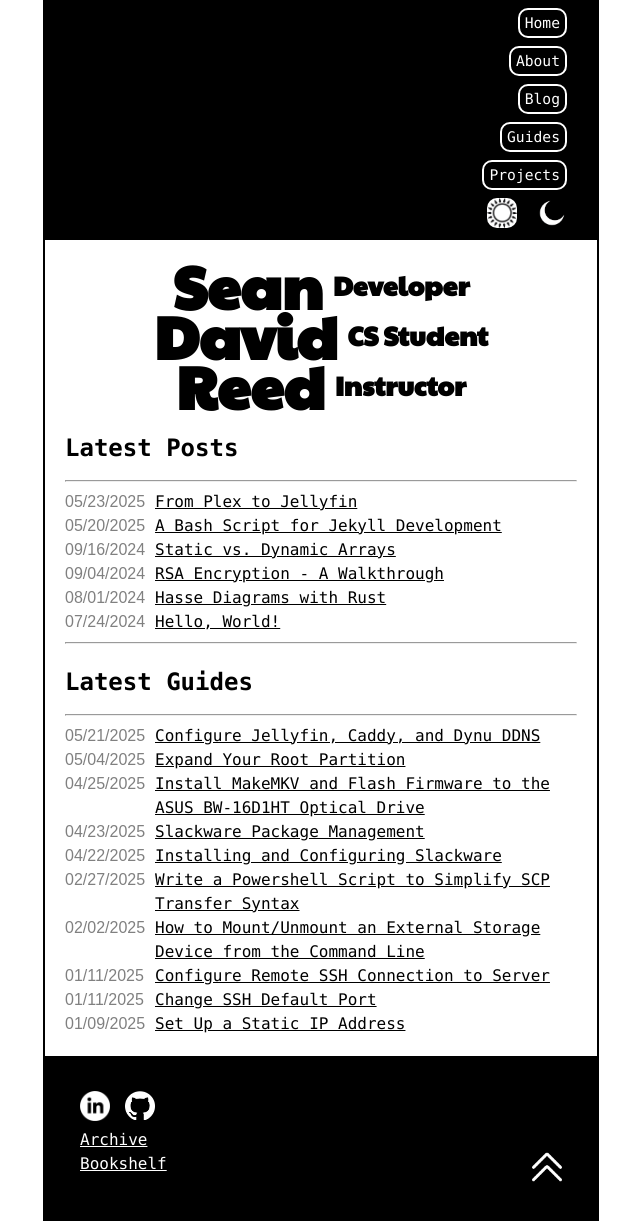
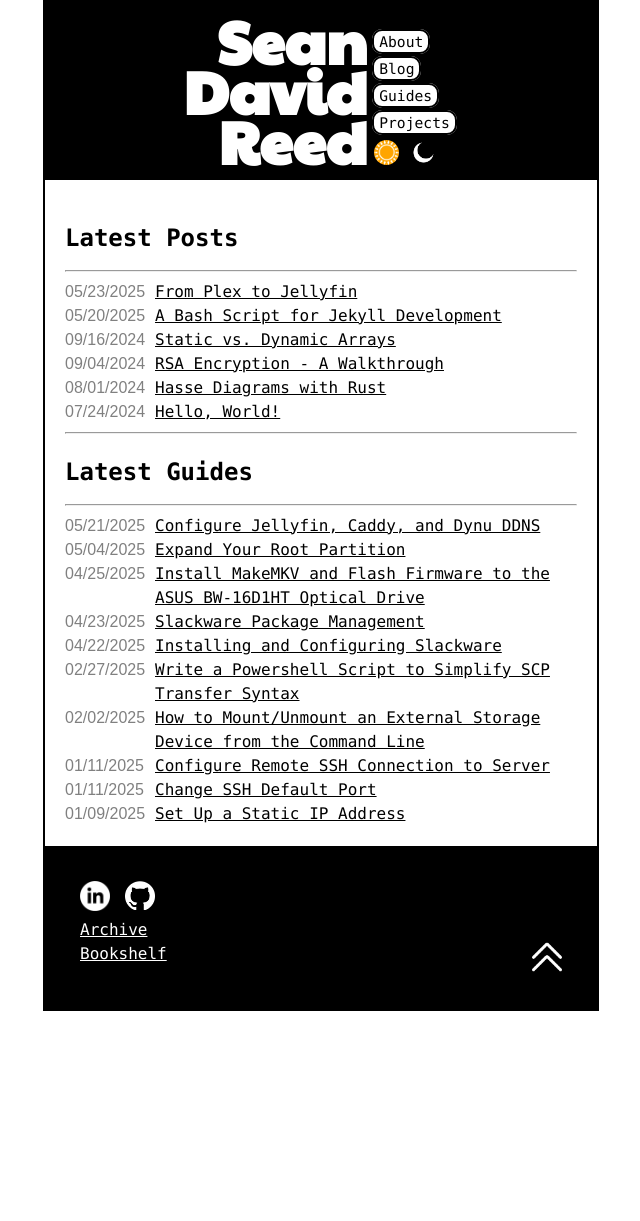
Before and after one commit to seandavidreed/seandavidreed.github.io, a Jekyll site: the page built from index.html, in a window 1280 px wide. Shown: the whole page, without its empty margins (319-959 px from the left). Built offline with Jekyll 4.4.1, drawn with Linux system fonts in a browser that asks for light colours; after the commit the page ends 1011 px from its top, so only the background shows below that.

Commit message:
Redesign navbar

```diff
--- a/_layouts/default.html
+++ b/_layouts/default.html
@@ -51,17 +51,27 @@
 				darkMode(darkmode, false);
 			});
 		</script>
-		<nav>
-			<a href="/index.html">Home</a>
-			<a href="/about.html">About</a>
-			<a href="/blog.html">Blog</a>
-			<a href="/guides.html">Guides</a>
-			<a href="/projects.html">Projects</a>
-			<div>
-				<input id="lightmode" class="darkmode-input" type="image" alt="lightmode" src="/images/light-mode.png" onclick="darkMode(darkmode, true);">
-				<input id="darkmode" class="darkmode-input" type="image" alt="darkmode" src="/images/Crescent-Moon-PNG-Picture.png" onclick="darkMode(darkmode, true);">
+		<div class="nav">
+			<div style="align-self: center; justify-self: end;">
+				<a class="home-link" href="/index.html" style="text-decoration: none;">
+				<div class="index">
+					<h2 style="margin: 0px; padding-right: 5px; color: white; float: right;">Sean</h2>
+					<h2 style="margin: 0px; padding-right: 5px; color: white">David</h2>
+					<h2 style="margin: 0px; padding-right: 5px; color: white; float: right;">Reed</h2>
+				</div>
+				</a>
 			</div>
-		</nav>
+			<div style="align-self: center; height: 120px">
+				<div class="page-link"><a href="/about.html">About</a></div>
+				<div class="page-link"><a href="/blog.html">Blog</a></div>
+				<div class="page-link"><a href="/guides.html">Guides</a></div>
+				<div class="page-link"><a href="/projects.html">Projects</a></div>
+				<div>
+					<input id="lightmode" class="darkmode-input" type="image" alt="lightmode" src="/images/light-mode.png" onclick="darkMode(darkmode, true);">
+					<input id="darkmode" class="darkmode-input" type="image" alt="darkmode" src="/images/Crescent-Moon-PNG-Picture.png" onclick="darkMode(darkmode, true);">
+				</div>
+			</div>
+		</div>
 		<div class="main">
 			{{ content }}
 		</div>
--- a/css/styles.scss
+++ b/css/styles.scss
@@ -39,42 +39,48 @@ body {
 }
 
 /* UNIVERSAL NAV SETTINGS */
-nav {
-	display: flex;
+.nav {
+	display: grid;
+	position: absolute;
 	background-color: black;
-	position: absolute;
-	width: 100vw;
-	align-items: center;
-	justify-content: center;
-	column-gap: 5px;
-	height: 50px;
-	z-index: 99;
+	grid-template-columns: 1.5fr 1.0fr;
+	height: 180px;
+	width: 100%;
 
-	a {
+	a:not(.home-link) {
 		border: 2px solid;
-		border-color: white;
+		background-color: white;
+		border-color: black;
 		border-radius: 10px;
 		padding: 2px 5px;
-		color: white;
+		color: black;
 		text-decoration: none;
 		font-size: 11pt;
 	}
 
-	a:hover {
-		color: black;
-		background: white;
+	a:hover:not(.home-link) {
+		color: white;
+		background: orange;
 	}
 
-	a:active {
-		color: black;
-		background: white;
+	a:active:not(.home-link) {
+		color: white;
+		background: orange;
+	}
+
+	input {
+		margin-top: 2px;
+		margin-left: 2px;
+	}
+
+	.page-link {
+		margin-bottom: 3px;
 	}
 
 	.darkmode-input {
 		height: auto;
-		width: 30px;
-		border-radius: 10px;
-		align-items: center;
+		width: 25px;
+		border-radius: 100%;
 	}
 }
 
@@ -128,7 +134,7 @@ img {
 	/* LAYOUT */
 	justify-content: center;
 	overflow: scroll;
-	margin-top: 50px;
+	margin-top: 180px;
 	margin-bottom: $footer-footprint;
 }
 
@@ -170,7 +176,7 @@ img {
 .index {
 	font-family: Paytone, sans-serif;
 	font-weight: bold;
-	font-size: 25pt;
+	font-size: 30pt;
 	line-height: 50px;
 	column-gap: 0px;
 }
@@ -197,8 +203,7 @@ img {
 
 /* MODIFY DARKMODE */
 #lightmode {
-	background-color: black;
-	filter: invert(1);
+	background-color: orange;
 }
 .darkmode--activated {
 	.highlight {
@@ -215,15 +220,19 @@ img {
 	}
 
 	#darkmode {
-		background-color: black;
+		background-color: orange;
 		filter: invert(1);
 	}
 
 	#lightmode {
-		filter: unset;
+		background-color: black;
 	}
 
-	nav, footer {
+	a:not(.home-link) {
+		filter: invert(1);
+	}
+
+	.nav, footer {
 		border-color: white;
 	}
 }
@@ -233,29 +242,10 @@ img {
 	.main {
 		padding: 10px;
 		width: 100%;
-		margin-top: 240px;
-	}
-
-	.index {
-		.tagline {
-			display: none;
-		}
 	}
 
 	.archive-flex .row {
 		flex-direction: column;
-	}
-
-	nav {
-		flex-direction: column;
-		height: 240px;
-		justify-content: flex-start;
-		align-items: flex-end;
-
-		a, input {
-			margin-top: 8px;
-			margin-right: 10px;
-		}
 	}
 }
 
@@ -263,35 +253,15 @@ img {
 	.main {
 		padding: 10px;
 		width: 100%;
-		margin-top: 240px;
-	}
-
-	.index {
-		font-size: 20pt;
-		.tagline {
-			font-size: 18pt;
-		}
 	}
 
 	.archive-flex .row {
 		flex-direction: column;
 	}
-
-	nav {
-		flex-direction: column;
-		height: 240px;
-		justify-content: flex-start;
-		align-items: flex-end;
-
-		a, input {
-			margin-top: 8px;
-			margin-right: 10px;
-		}
-	}
 }
 
 @media (min-width: $bp-phone) {
-	nav, footer {
+	.nav, footer {
 		padding: 0px 20px 0px;
 		width: 70%;
 	}
@@ -301,19 +271,13 @@ img {
 		width: 70%;
 	}
 
-	.index {
-		font-size: 20pt;
-		.tagline {
-			font-size: 18pt;
-		}
-	}
 	.archive-flex .row {
 		flex-direction: column;
 	}
 }
 
 @media (min-width: $bp-tablet) {
-	nav, footer {
+	.nav, footer {
 		padding: 0px 20px 0px;
 		width: 70%;
 		border-left: 2px solid;
@@ -329,19 +293,13 @@ img {
 		border-color: black;
 	}
 
-	.index {
-		font-size: 30pt;
-		.tagline {
-			font-size: 20pt;
-		}
-	}
 	.archive-flex .row {
 		flex-direction: row;
 	}
 }
 
 @media (min-width: $bp-smallputer) {
-	nav, footer {
+	.nav, footer {
 		padding: 0px 20px 0px;
 		width: 50%;
 	}
@@ -353,7 +311,7 @@ img {
 }
 
 @media (min-width: $bp-largeputer) {
-	nav, footer {
+	.nav, footer {
 		padding: 0px 20px 0px;
 		width: 40%;
 	}
--- a/index.html
+++ b/index.html
@@ -2,20 +2,6 @@
 layout: default
 title: Home
 ---
-<div>
-	<div class="index row" style="justify-content: center;">
-		<h2 style="margin: 0px; padding-right: 5px;">Sean</h2>
-		<p class="tagline" style="margin: 0px; padding-left: 5px">Developer</p>
-	</div>
-	<div class="index row" style="justify-content: center;">
-		<h2 style="margin: 0px; padding-right: 5px;">David</h2>
-		<p class="tagline" style="margin: 0px; padding-left: 5px">CS Student</p>
-	</div>
-	<div class="index row" style="justify-content: center;">
-		<h2 style="margin: 0px; padding-right: 5px;">Reed</h2>
-		<p class="tagline" style="margin: 0px; padding-left: 5px">Instructor</p>
-	</div>
-</div>
 <div>
 	<h2 style="height: 30px;">Latest Posts</h2>
 	<hr>
```
